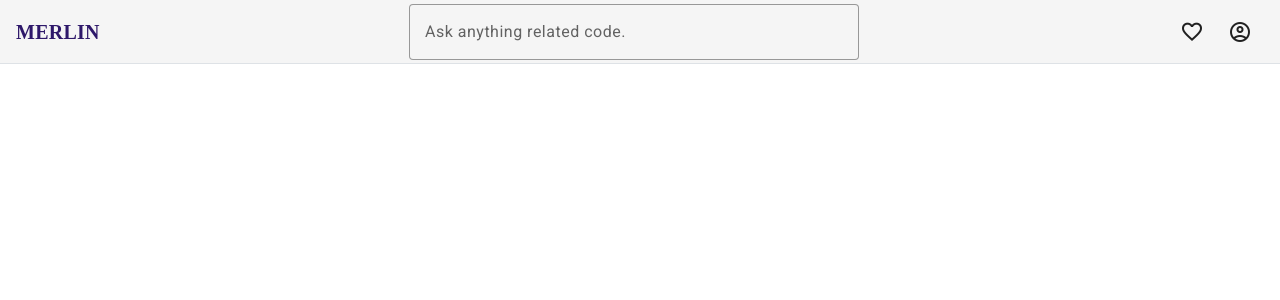
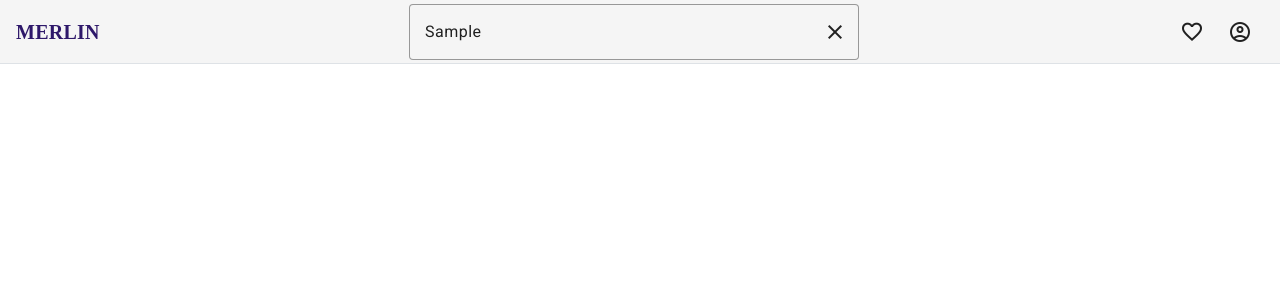
Before and after one commit to anshumankmr/jovian-genai-hackathon, an Angular app in the folder UI/: page / in a window 1280 px wide. Both pictures are taken after typing "Sample" into the empty fields and a click on the button "search". Shown: the top 300 px of the page. Built offline with nearby package versions, Linux system fonts and the light colour scheme; a web font is replaced by a local one.

Commit message:
search footer updated

```diff
--- a/UI/src/app/modules/home/home.component.html
+++ b/UI/src/app/modules/home/home.component.html
@@ -37,4 +37,4 @@
   </div>
 </div>
 
-<p class="fixed-bottom text-center py-2 foot-note">&copy; All copy right reserved by Merlin</p>
+<app-footer></app-footer>
--- a/UI/src/app/shared/footer/footer.component.html
+++ b/UI/src/app/shared/footer/footer.component.html
@@ -1 +1 @@
-<p>footer works!</p>
+<p class="fixed-bottom text-center py-2 foot-note">&copy; All copy right reserved by Merlin</p>
--- a/UI/src/app/shared/header/header.component.html
+++ b/UI/src/app/shared/header/header.component.html
@@ -4,6 +4,11 @@
     <form (submit)="searchCode()">
       <mat-form-field appearance="outline" class="w-100">
         <input matInput placeholder="Ask anything related code." [formControl]="queryText">
+        <button type="button" *ngIf="queryText?.value" matSuffix mat-icon-button aria-label="Clear" (click)="clearSearch()">
+          <span class="material-symbols-outlined">
+            close
+          </span>
+        </button>
       </mat-form-field>
     </form>
   </div>
--- a/UI/src/app/shared/header/header.component.ts
+++ b/UI/src/app/shared/header/header.component.ts
@@ -1,6 +1,6 @@
 import { Component } from '@angular/core';
 import { FormControl } from '@angular/forms';
-import { Router } from '@angular/router';
+import { ActivatedRoute, Router } from '@angular/router';
 
 @Component({
   selector: 'app-header',
@@ -11,17 +11,30 @@
 
   queryText = new FormControl();
 
-  constructor(public router: Router) {}
+  constructor(public router: Router, public activatedRoute: ActivatedRoute) {}
+
+  ngOnInit(): void {
+    this.activatedRoute.queryParams.subscribe(params => {
+      if (params["q"].length) {
+        this.queryText.setValue(decodeURIComponent(params["q"]));
+      }
+    });
+  }
 
   searchCode(): boolean {
     if (this.queryText.value) {
       this.router.navigate(
         ['/search'],
         { queryParams: { q: encodeURIComponent(this.queryText.value) } }
-      )
+      );
       return true;
     } else {
       return false;
     }
   }
+
+  clearSearch(): void {
+    this.queryText.setValue('');
+    this.router.navigate(['/search']);
+  }
 }
```
